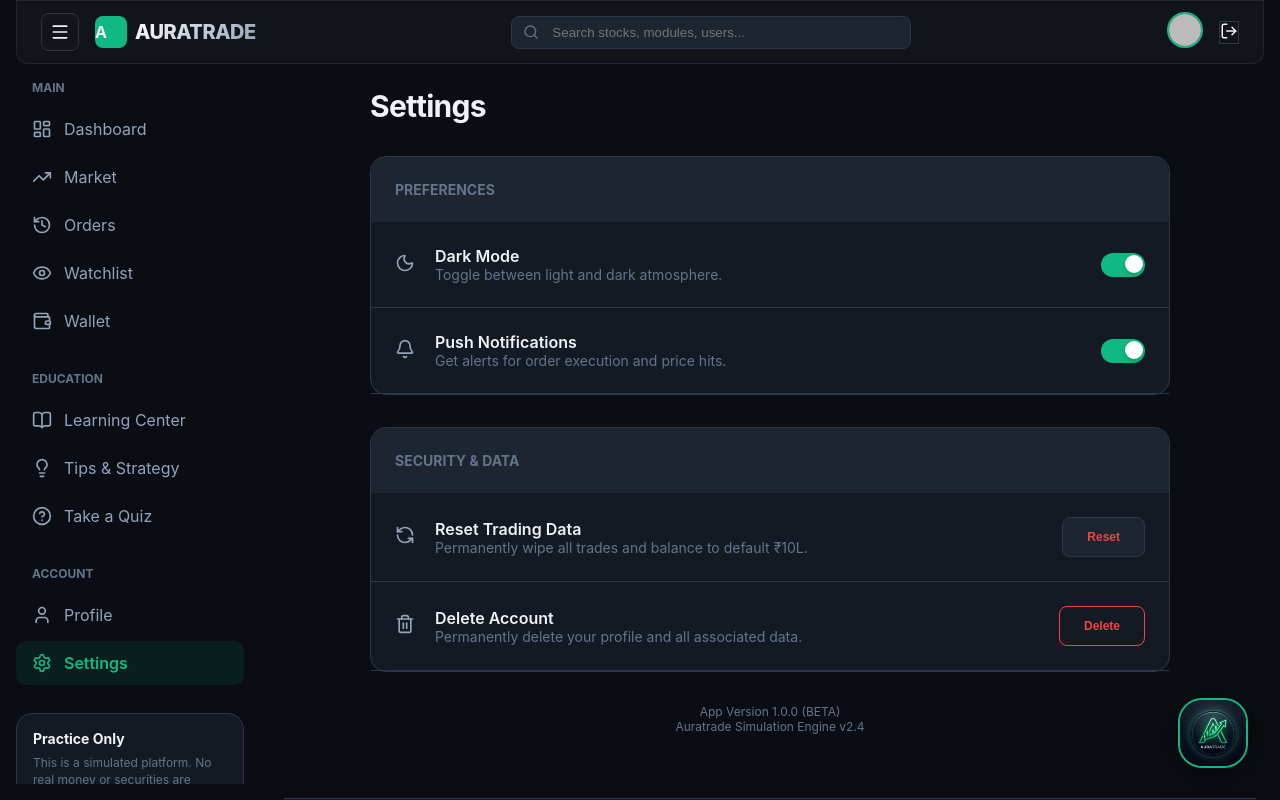
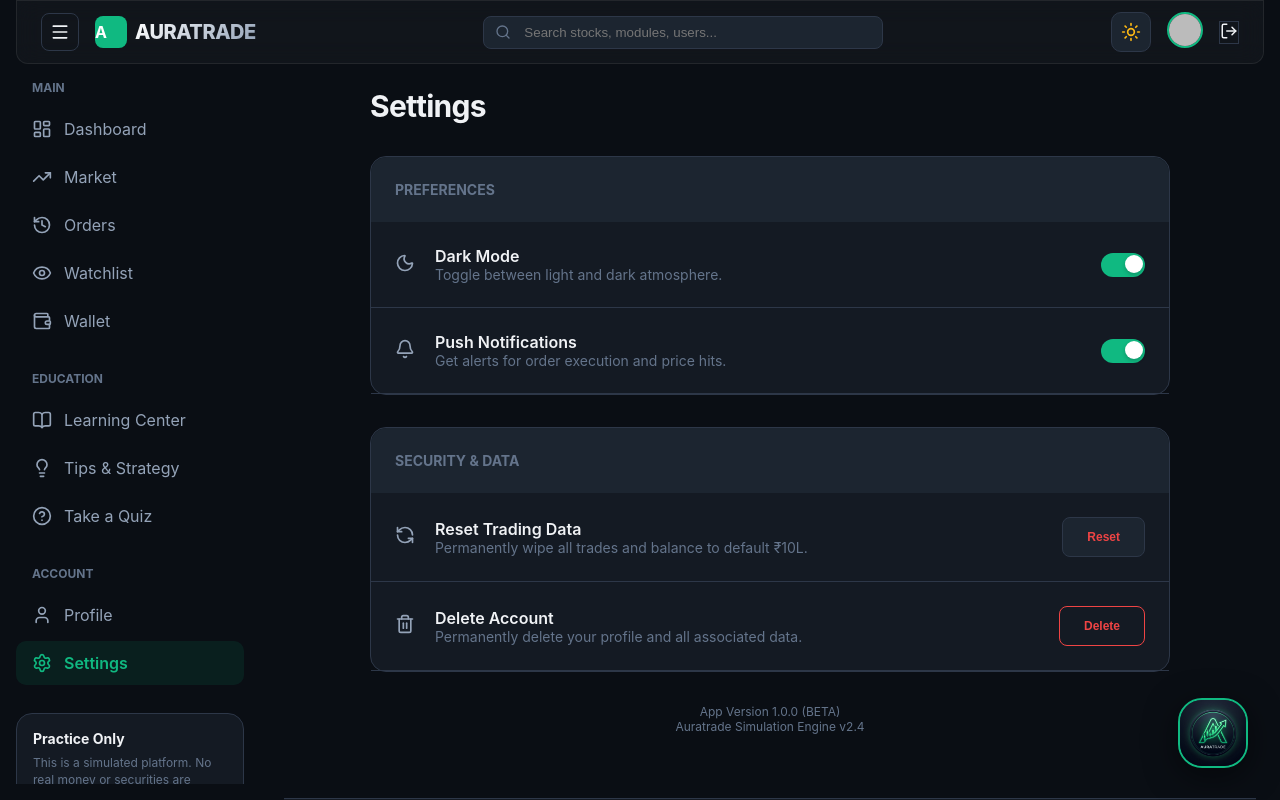
Before and after one commit to karanak1513-debug/AuraTrade, a React (Vite) app: page /settings in a window 1280 px wide. Built offline with nearby package versions, Linux system fonts and the light colour scheme; no server answers; the database is empty; sample sign-in values are in the browser's storage.

Commit message:
Add global theme management with dark/light mode toggle in Navbar

```diff
--- a/src/App.jsx
+++ b/src/App.jsx
@@ -1,4 +1,4 @@
-import React, { useState, useEffect } from 'react';
+import React, { useState } from 'react';
 import { BrowserRouter as Router, Routes, Route, Navigate } from 'react-router-dom';
 import { useAuth } from './context/AuthContext';
 import Navbar from './components/layout/Navbar';
@@ -69,11 +69,6 @@ function AppLayout({ children }) {
 }
 
 function App() {
-  useEffect(() => {
-    const savedTheme = localStorage.getItem('theme') || 'dark';
-    document.documentElement.setAttribute('data-theme', savedTheme);
-  }, []);
-
   return (
     <Router>
       <AppLayout>
--- a/src/components/layout/Navbar.jsx
+++ b/src/components/layout/Navbar.jsx
@@ -1,10 +1,12 @@
 import React from 'react';
 import { useAuth } from '../../context/AuthContext';
-import { LogOut, User, Bell, Search, Menu } from 'lucide-react';
+import { LogOut, User, Bell, Search, Menu, Moon, Sun } from 'lucide-react';
 import { Link } from 'react-router-dom';
+import { useTheme } from '../../context/ThemeContext';
 
 export default function Navbar({ onMenuClick }) {
   const { currentUser, logout, userData } = useAuth();
+  const { isDarkMode, toggleTheme } = useTheme();
 
   return (
     <nav className="glass" style={{
@@ -24,7 +26,7 @@ export default function Navbar({ onMenuClick }) {
           <Menu size={20} />
         </button>
         <Link to="/" style={{ textDecoration: 'none', color: 'inherit', display: 'flex', alignItems: 'center', gap: '0.5rem' }}>
-          <div style={{ width: '32px', height: '32px', background: 'var(--accent-primary)', borderRadius: '8px', display: 'flex', alignItems: 'center', justify: 'center', fontWeight: 'bold' }}>A</div>
+          <div style={{ width: '32px', height: '32px', background: 'var(--accent-primary)', borderRadius: '8px', display: 'flex', alignItems: 'center', justify: 'center', fontWeight: 'bold', color: '#fff' }}>A</div>
           <span style={{ fontSize: '1.25rem', fontWeight: 800, letterSpacing: '-0.5px' }} className="text-gradient">AURATRADE</span>
         </Link>
       </div>
@@ -47,6 +49,14 @@ export default function Navbar({ onMenuClick }) {
       </div>
 
       <div style={{ display: 'flex', alignItems: 'center', gap: '1rem' }}>
+        <button
+          onClick={toggleTheme}
+          className="theme-toggle"
+          title={isDarkMode ? "Switch to Light Mode" : "Switch to Dark Mode"}
+        >
+          {isDarkMode ? <Sun size={20} style={{ color: '#FDB813' }} /> : <Moon size={20} style={{ color: '#5A67D8' }} />}
+        </button>
+
         {currentUser ? (
           <div style={{ display: 'flex', alignItems: 'center', gap: '1rem' }}>
             <Link to="/profile">
--- /dev/null
+++ b/src/context/ThemeContext.jsx
@@ -0,0 +1,34 @@
+import React, { createContext, useContext, useState, useEffect } from 'react';
+
+const ThemeContext = createContext();
+
+export const ThemeProvider = ({ children }) => {
+  const [isDarkMode, setIsDarkMode] = useState(localStorage.getItem('theme') !== 'light');
+
+  const toggleTheme = () => {
+    const newTheme = !isDarkMode ? 'dark' : 'light';
+    setIsDarkMode(!isDarkMode);
+    localStorage.setItem('theme', newTheme);
+    document.documentElement.setAttribute('data-theme', newTheme);
+  };
+
+  useEffect(() => {
+    const currentTheme = localStorage.getItem('theme') || 'dark';
+    document.documentElement.setAttribute('data-theme', currentTheme);
+    setIsDarkMode(currentTheme === 'dark');
+  }, []);
+
+  return (
+    <ThemeContext.Provider value={{ isDarkMode, toggleTheme }}>
+      {children}
+    </ThemeContext.Provider>
+  );
+};
+
+export const useTheme = () => {
+  const context = useContext(ThemeContext);
+  if (!context) {
+    throw new Error('useTheme must be used within a ThemeProvider');
+  }
+  return context;
+};
--- a/src/index.css
+++ b/src/index.css
@@ -145,6 +145,36 @@ h1, h2, h3, h4, h5 {
   border-color: var(--text-muted);
 }
 
+.theme-toggle {
+  background: var(--bg-tertiary);
+  border: 1px solid var(--border-color);
+  color: var(--text-primary);
+  width: 40px;
+  height: 40px;
+  border-radius: 10px;
+  display: flex;
+  align-items: center;
+  justify-content: center;
+  cursor: pointer;
+  transition: all 0.3s cubic-bezier(0.4, 0, 0.2, 1);
+  overflow: hidden;
+  position: relative;
+}
+
+.theme-toggle:hover {
+  transform: rotate(15deg) scale(1.1);
+  border-color: var(--accent-primary);
+  background: var(--glass-bg);
+}
+
+.theme-toggle svg {
+  transition: all 0.5s cubic-bezier(0.4, 0, 0.2, 1);
+}
+
+.theme-toggle:active {
+  transform: scale(0.9);
+}
+
 /* Layout */
 .container {
   max-width: 1400px;
--- a/src/main.jsx
+++ b/src/main.jsx
@@ -4,13 +4,16 @@ import './index.css'
 import App from './App.jsx'
 import { AuthProvider } from './context/AuthContext'
 import { MarketProvider } from './context/MarketContext'
+import { ThemeProvider } from './context/ThemeContext'
 
 createRoot(document.getElementById('root')).render(
   <StrictMode>
     <AuthProvider>
-      <MarketProvider>
-        <App />
-      </MarketProvider>
+      <ThemeProvider>
+        <MarketProvider>
+          <App />
+        </MarketProvider>
+      </ThemeProvider>
     </AuthProvider>
   </StrictMode>,
 )
--- a/src/pages/Settings.jsx
+++ b/src/pages/Settings.jsx
@@ -1,28 +1,18 @@
-import React, { useState, useEffect } from 'react';
+import React, { useState } from 'react';
 import { Settings as SettingsIcon, Moon, Sun, RefreshCcw, Trash2, Bell, CheckCircle2 } from 'lucide-react';
 import { useAuth } from '../context/AuthContext';
 import { useNavigate } from 'react-router-dom';
+import { useTheme } from '../context/ThemeContext';
 
 export default function Settings() {
   const { currentUser, resetTradingData, deleteAccount, logout } = useAuth();
   const navigate = useNavigate();
+  const { isDarkMode, toggleTheme } = useTheme();
 
-  const [isDarkMode, setIsDarkMode] = useState(localStorage.getItem('theme') !== 'light');
   const [notifications, setNotifications] = useState(true);
   const [loading, setLoading] = useState(false);
   const [message, setMessage] = useState(null);
 
-  const toggleTheme = () => {
-    const newTheme = !isDarkMode ? 'dark' : 'light';
-    setIsDarkMode(!isDarkMode);
-    localStorage.setItem('theme', newTheme);
-    document.documentElement.setAttribute('data-theme', newTheme);
-  };
-
-  useEffect(() => {
-    const currentTheme = localStorage.getItem('theme') || 'dark';
-    document.documentElement.setAttribute('data-theme', currentTheme);
-  }, []);
 
   const handleReset = async () => {
     if (window.confirm("Are you sure you want to reset all trading data? This will wipe your portfolio and reset your balance to ₹10,00,000.")) {
```
